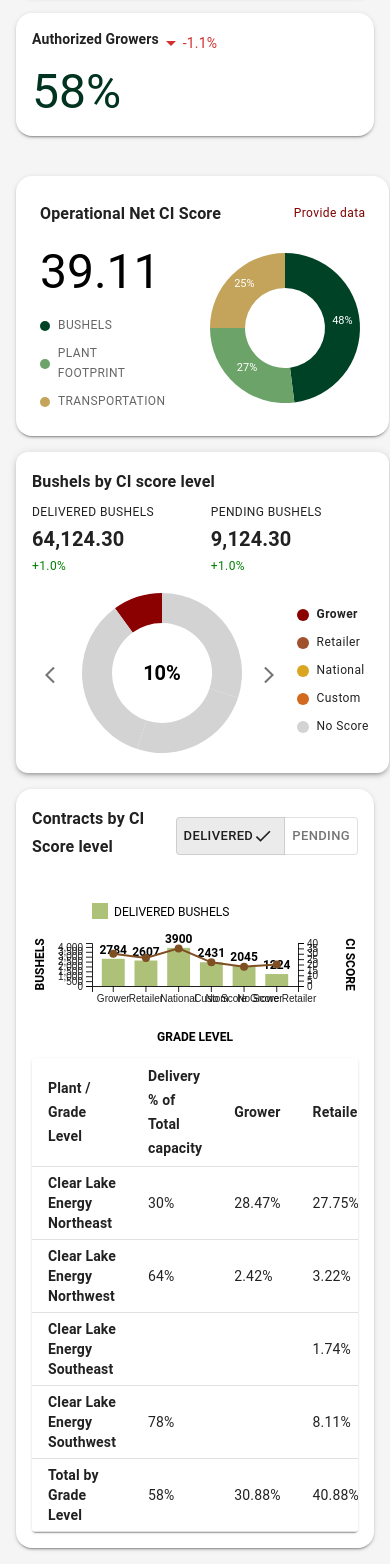
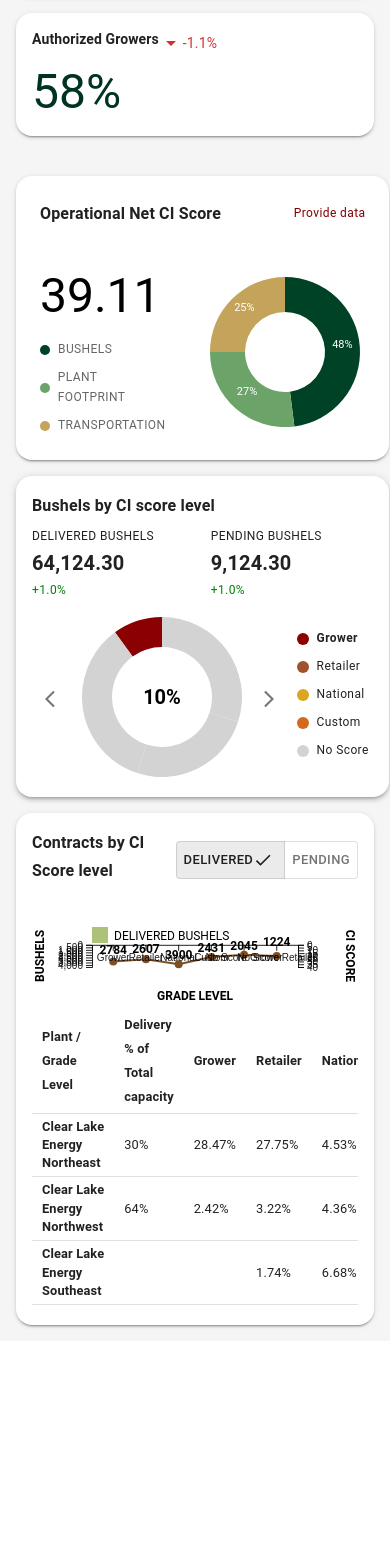
Before and after one commit to venky1112r/gage-Project, a React (Vite) app: page /dashboard in a window 390 px wide. Shown: the part 790-2354 px from the top of the page. After the commit the page ends 2131 px from the top, so only its background shows below. Built offline with nearby package versions, Linux system fonts and the light colour scheme.

Commit message:
Contracts by CI Level( Height adjustment, need to implement responsive in this component)

```diff
--- a/src/components/BushelsByCIScoreCard.jsx
+++ b/src/components/BushelsByCIScoreCard.jsx
@@ -62,7 +62,7 @@ const BushelsByCIScoreCard = () => {
   };
 
   return (
-    <Paper elevation={3} sx={{ borderRadius: 3, p: 2 }}>
+    <Paper elevation={3} sx={{ borderRadius: 4, p: 2 }}>
       <Typography variant="subtitle1" fontWeight="bold" gutterBottom>
         Bushels by CI score level
       </Typography>
--- a/src/components/ContractsChart.jsx
+++ b/src/components/ContractsChart.jsx
@@ -9,7 +9,7 @@ const ContractsChart = ({ data, view }) => {
   useEffect(() => {
     const observer = new ResizeObserver(([entry]) => {
       const width = entry.contentRect.width;
-      const height = width * 0.5;
+      const height = width * 0.3;
       setSize({ width, height });
     });
 
--- a/src/components/DeliveryTable.jsx
+++ b/src/components/DeliveryTable.jsx
@@ -12,9 +12,9 @@ const DeliveryTable = () => {
   ];
 
   return (
-    <Box mt={1}>
-      <TableContainer component={Paper}>
-        <Table size="small">
+    <Box mt={1} sx={{ width: "100%", mt:0}}>
+      <TableContainer sx={{maxHeight: 300, width: "100%",}}>
+        <Table size="small" sx={{ '& td, & th': { padding: "4px 10px", fontSize: "0.8rem" } }}>
           <TableHead sx={{ '& th': { fontWeight: 'bold' } }}>
             <TableRow>
               <TableCell>Plant / Grade Level</TableCell>
@@ -31,7 +31,7 @@ const DeliveryTable = () => {
           <TableBody>
             {rows.map((row, idx) => (
               <TableRow key={idx}>
-                <TableCell sx={{fontWeight: 'bold' }}>{row.plant}</TableCell>
+                <TableCell  sx={{fontWeight: 'bold' }}>{row.plant}</TableCell>
                 <TableCell>{row.totalCapacity}</TableCell>
                 <TableCell>{row.grower}</TableCell>
                 <TableCell>{row.retailer}</TableCell>
--- a/src/components/OperationalScoreCard.jsx
+++ b/src/components/OperationalScoreCard.jsx
@@ -17,7 +17,7 @@ const colorMap = {
 const OperationalScoreCard = () => {
   return (
     <Paper elevation={2} sx={{ borderRadius: 4, p: 3 }}>
-      <Box display="flex" justifyContent="space-between" alignItems="center" mb={2}>
+      <Box display="flex" justifyContent="space-between" alignItems="center" mb={5}>
         <Typography variant="subtitle1" fontWeight="bold">
           Operational Net CI Score
         </Typography>
@@ -26,7 +26,7 @@ const OperationalScoreCard = () => {
         </Typography>
       </Box>
 
-      <Box display="flex" alignItems="center" gap={5} justifyContent="space-around" flexDirection={{ xs: 'row', md: 'row' } }>
+      <Box display="flex" alignItems="center" gap={5} justifyContent="space-between" flexDirection={{ xs: 'row', md: 'row' } }>
         {/* Left side: Score */}
         <Box>
           <Typography variant="h3" sx={{ color: '#000000' }}>
```
